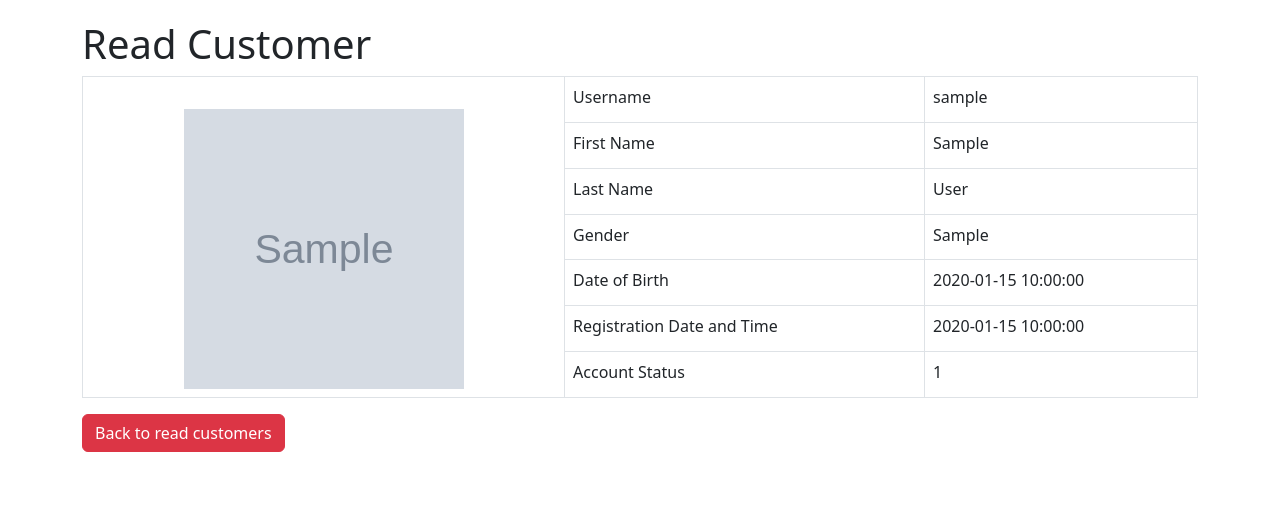
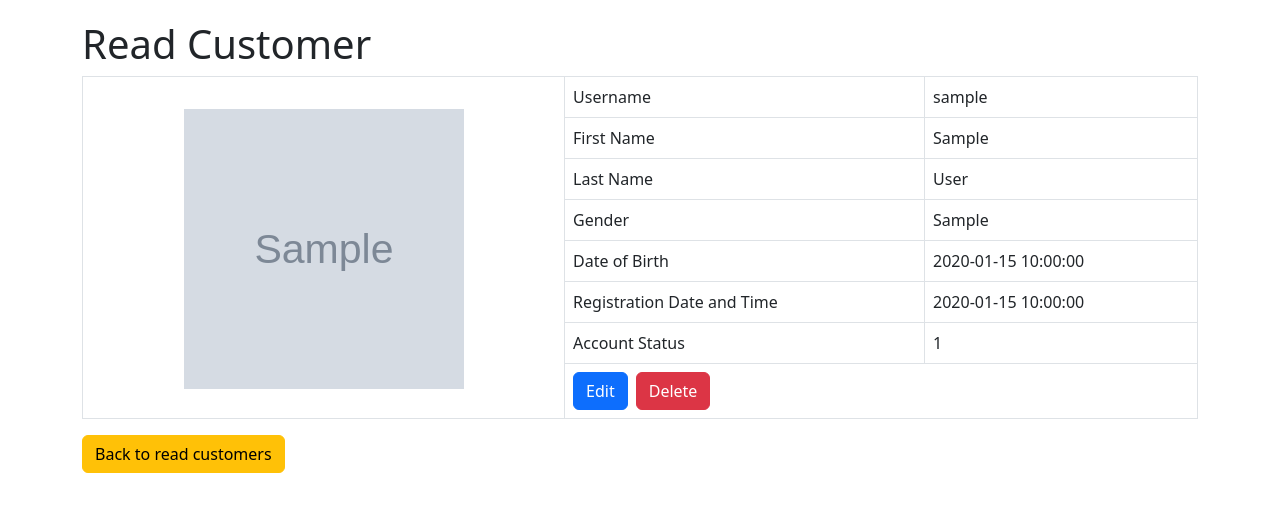
Before and after one commit to QPing00/web, a PHP site: the page made by Project/customer_read_one.php in a window 1280 px wide. Shown: the part 56-568 px from the top of the page. Run offline with PHP 8.4, Linux system fonts and the light colour scheme; the visitor is signed in with stand-in values (Sample User, id 1); tables that the repository leaves empty or names only in its code hold one stand-in row (values such as "Sample post"); grey boxes marked "Sample" are stand-in pictures.

Commit message:
add delete

```diff
--- a/Project/customer_read_one.php
+++ b/Project/customer_read_one.php
@@ -55,7 +55,7 @@
 
         <table class='table table-hover table-responsive table-bordered'>
             <tr class='text-center'>
-                <td rowspan="8">
+                <td rowspan="9">
                     <br>
                     <?php
                     echo $image == '' ? "<img src = 'image/image_customer.jpg' width = '280' height = '280'>" : "<img src = ' $image ' width = '280' height = '280'>";
@@ -91,13 +91,36 @@
                 <td>Account Status</td>
                 <td><?php echo htmlspecialchars($account_status, ENT_QUOTES);  ?></td>
             </tr>
+            <tr>
+                <td colspan="2">
+                    <?php
+                    echo "<a href='customer_update.php?username=$username' class='btn btn-primary' style='margin-right: 0.5em;'>Edit</a>";
+                    echo "<a href='#' onclick='delete_user({$username});' class='btn btn-danger'>Delete</a>";
+                    ?>
+                </td>
+            </tr>
         </table>
-        <a href='customer_read.php' class='btn btn-danger'>Back to read customers</a>
+
+        <a href='customer_read.php' class='btn btn-warning'>Back to read customers</a>
 
     </div> <!-- end .container -->
 
     <script src="https://cdn.jsdelivr.net/npm/bootstrap@5.3.0/dist/js/bootstrap.bundle.min.js" integrity="sha384-geWF76RCwLtnZ8qwWowPQNguL3RmwHVBC9FhGdlKrxdiJJigb/j/68SIy3Te4Bkz" crossorigin="anonymous"></script>
 
+    <!-- confirm delete record will be here -->
+    <script type='text/javascript'>
+        // confirm record deletion
+        function delete_user(username) {
+
+            var answer = confirm('Are you sure?');
+            if (answer) {
+                // if user clicked ok,
+                // pass the id to delete.php and execute the delete query
+                window.location = 'customer_delete.php?username=' + username;
+            }
+        }
+    </script>
+
 </body>
 
 </html>
```
